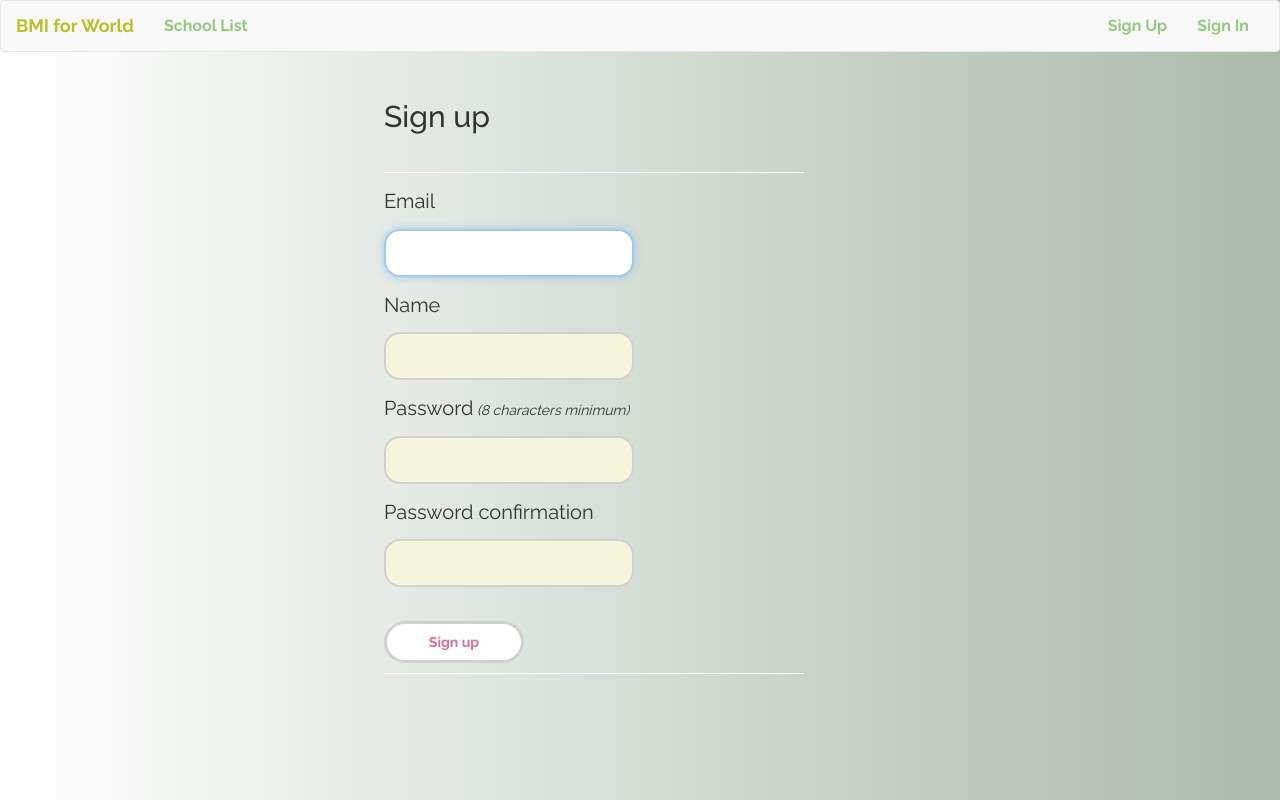
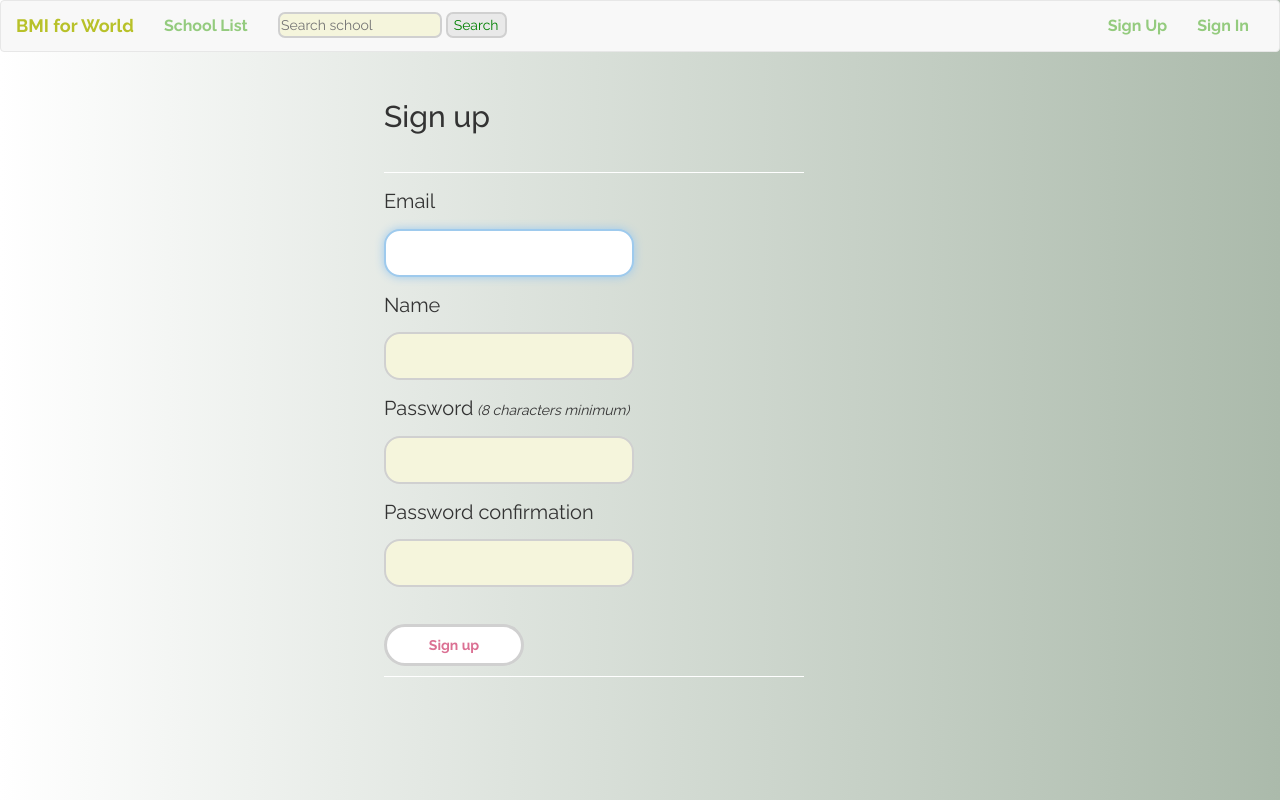
Before and after one commit to alaivon/bmi_practice, a Rails app: page /users/sign_up in a window 1280 px wide. Run offline with Rails 7, Linux system fonts and the light colour scheme; style sheets or scripts are compiled from the project's sources; some libraries are stand-ins or nearby versions.

Commit message:
Add search form

```diff
--- a/app/assets/stylesheets/application.css.scss
+++ b/app/assets/stylesheets/application.css.scss
@@ -168,3 +168,31 @@ body {
 #form > .links {
 	font-size: 16px;
 }
+
+input[type="submit"], #search {
+	margin-top: .3rem;
+		&:focus {
+		outline: none;
+	}
+
+}
+ #search {
+ 	border: 2px solid darken($border,10%);
+ 	border-radius: .5em;
+	background: $inside;
+	padding-left: .1em;
+	&:focus {
+		outline: none;
+	}
+
+	}
+	input[type="submit"] {
+		background: $border;
+	 	border-radius: .5em;
+	 	border: 2px solid darken($border,10%);
+		color: green;
+		&:hover {
+			background: $white;
+		}
+
+ }
--- a/app/assets/stylesheets/schools.scss
+++ b/app/assets/stylesheets/schools.scss
@@ -11,9 +11,8 @@ $inside: #f5f5dc;
 
 
 .city {
-	width: 300px;
+	width: 150px;
 	float: right;
-	margin: 10px auto 0 3rem;
 
 		ul {
 			list-style: none;
@@ -33,7 +32,7 @@ $inside: #f5f5dc;
 }
 #table {
 	float: left;
-	width: 820px;
+	width: 920px;
 	margin-left: 3rem;
 	margin-right: 3rem;
 	padding-left: 3rem;
--- a/app/controllers/schools_controller.rb
+++ b/app/controllers/schools_controller.rb
@@ -4,7 +4,7 @@ class SchoolsController < AdminController
 
 	def index
 		if params[:city].blank?
-			@schools = School.all.order("created_on DESC")
+			@schools = School.search(params[:search])
 		else
 			@city_id = City.find_by(name: params[:city]).id
 			@schools = School.where(city_id: @city_id).order("created_on DESC")
--- a/app/models/student.rb
+++ b/app/models/student.rb
@@ -3,7 +3,7 @@ class Student < ActiveRecord::Base
 	validates_presence_of :number, :height, :weight
 	validates_numericality_of :height, :weight, :numericality =>{greater_than: 0 }
 	validates :number, presence: true, length: {maximum: 8}, numericality: true
-	validates :name, presence: true, length: {maximum: 50}, format: {:with => /^[a-z+ .]+$/i }
+	validates :name, presence: true, length: {maximum: 50}, format: {:with => /\A[a-z+ .]+\z/i }
 
 
 
--- a/app/views/common/_navbar.html.erb
+++ b/app/views/common/_navbar.html.erb
@@ -10,6 +10,12 @@
         <li><%= link_to("School List", root_path) %>
         </li>
       </ul>
+
+      <%= form_tag schools_path, method: :get,class: "navbar-form navbar-left"  do %>
+        <%= text_field_tag :search, params[:search], placeholder: "Search school" %>
+        <%= submit_tag "Search" %>
+      <% end %>
+
       <ul class="nav navbar-nav navbar-right">
         <% if !user_signed_in? %>
           <li><%= link_to "Sign Up", new_user_registration_path  %></li>
--- a/app/views/schools/show.html.erb
+++ b/app/views/schools/show.html.erb
@@ -1,8 +1,10 @@
 <div id="show">
 	<h2><%= @school.city.name + @school.distance.name + @school.name %></h2>
 
-	<%= link_to edit_school_path(@school), class: "icon"  do %>
-		<i class="fa fa-pencil-square-o fa-lg"></i>
+	<% if user_signed_in? %>
+		<%= link_to edit_school_path(@school), class: "icon"  do %>
+			<i class="fa fa-pencil-square-o fa-lg"></i>
+		<% end %>
 	<% end %>
 
 	<hr>
```
Also changed, not shown: app/models/school.rb (+9 -0 lines).
